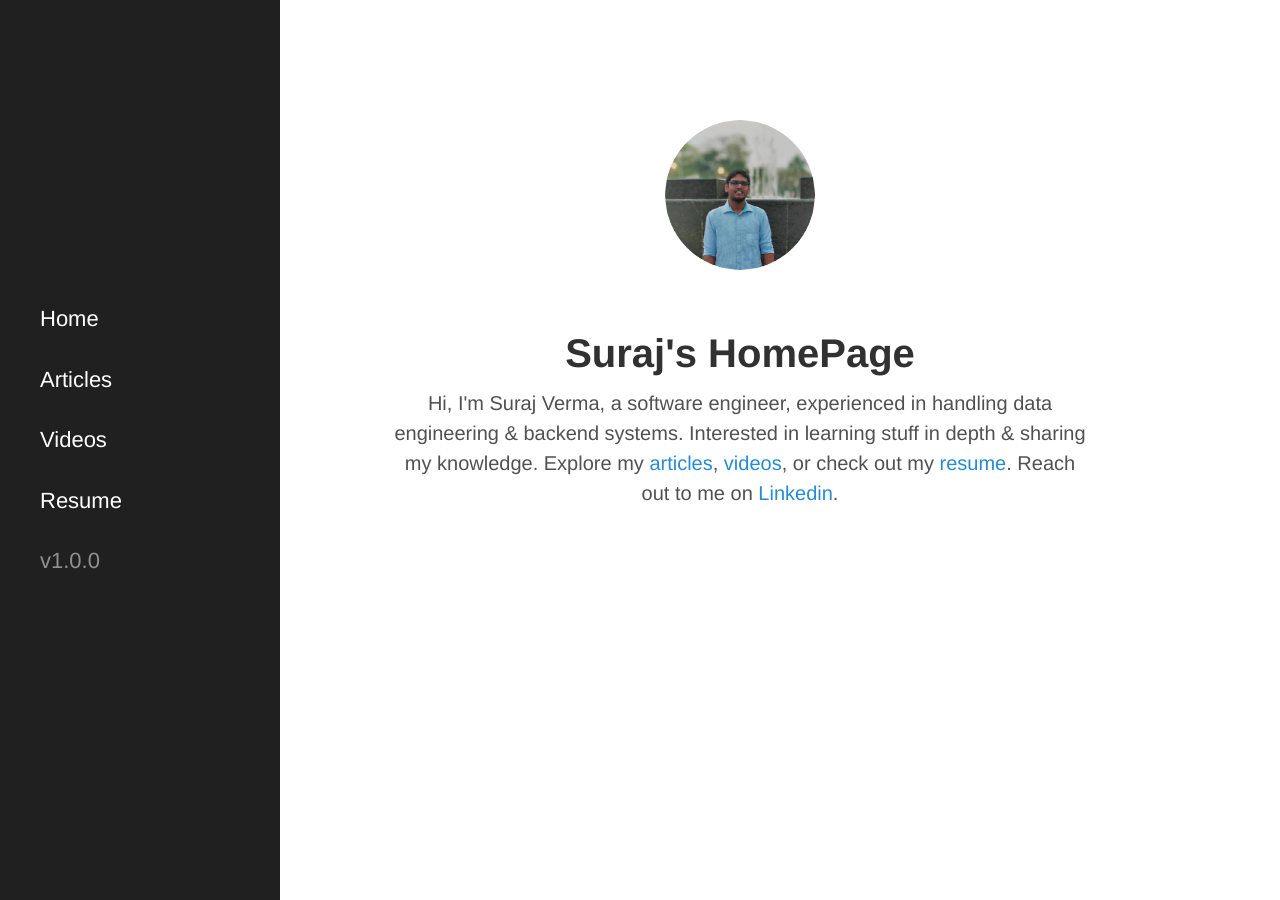
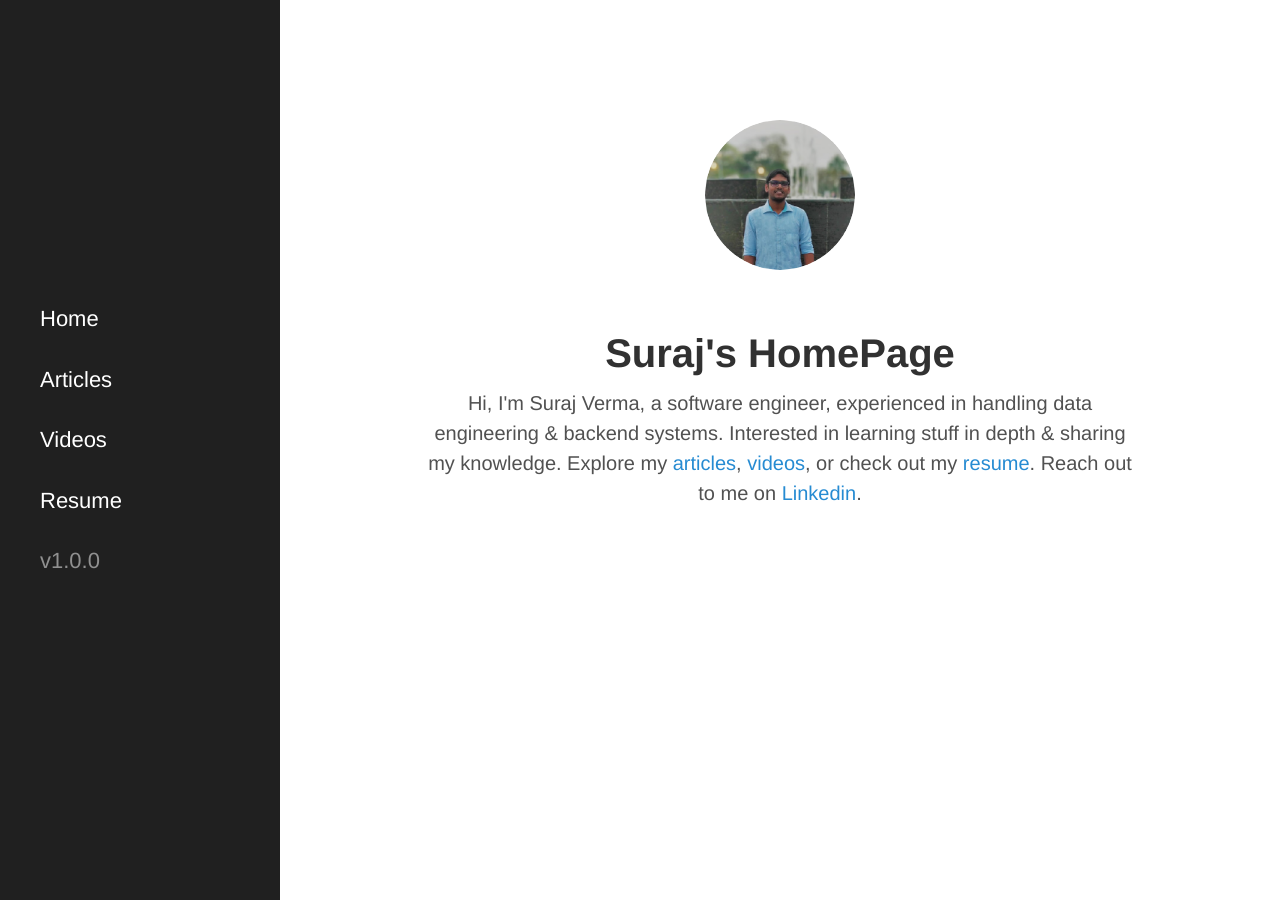
Before and after one commit to surajvm1/surajv311.github.io, a Jekyll site: the page built from index.html, in a window 1280 px wide. Built offline with Jekyll 4.4.1, drawn with Linux system fonts in a browser that asks for light colours; some web fonts are replaced; the list of posts is cut into pages by our own code.

Commit message:
update css

```diff
--- a/index.html
+++ b/index.html
@@ -3,7 +3,7 @@ layout: default
 title: Home
 ---
 
-<div class="home" style="text-align: center; max-width: 700px; margin: 0 auto; padding-top: 2rem;">
+<div class="home" style="text-align: center; max-width: 90%; margin: 0 auto; padding-top: 2rem;">
   <!-- Profile Image -->
   <div style="margin-bottom: 1.5rem;">
     <img src="{{ site.baseurl }}/public/surajverma.png" alt="Suraj Verma" style="max-width: 150px; border-radius: 50%; display: inline-block;">
--- a/public/css/hyde.css
+++ b/public/css/hyde.css
@@ -138,11 +138,15 @@ a.sidebar-nav-item:focus {
 .content {
   padding-top:    4rem;
   padding-bottom: 4rem;
+  margin-left: auto;
+  margin-right: auto;
+  max-width: 100%;
 }
+
 
 @media (min-width: 48em) {
   .content {
-    max-width: 38rem;
+    max-width: 48rem;
     margin-left: 16rem;
     margin-right: 2rem;
   }
@@ -152,6 +156,7 @@ a.sidebar-nav-item:focus {
   .content {
     margin-left: 18rem;
     margin-right: 4rem;
+    max-width: 60rem; /* even wider on large screens */
   }
 }
 
@@ -262,3 +267,9 @@ a.sidebar-nav-item:focus {
 .theme-base-0f .related-posts li a:hover {
   color: #8f5536;
 }
+
+@media (min-width: 80em) {
+  .content {
+    max-width: calc(100vw - 20rem); /* prevent sidebar overlap */
+  }
+}
--- a/public/css/poole.css
+++ b/public/css/poole.css
@@ -295,7 +295,7 @@ tbody tr:nth-child(odd) th {
  */
 
 .container {
-  max-width: 38rem;
+  max-width: 48rem;
   padding-left:  1rem;
   padding-right: 1rem;
   margin-left:  auto;
```
Also changed, not shown: _posts/2025-07-06-finance-learnings.md (+1 -1 lines).
